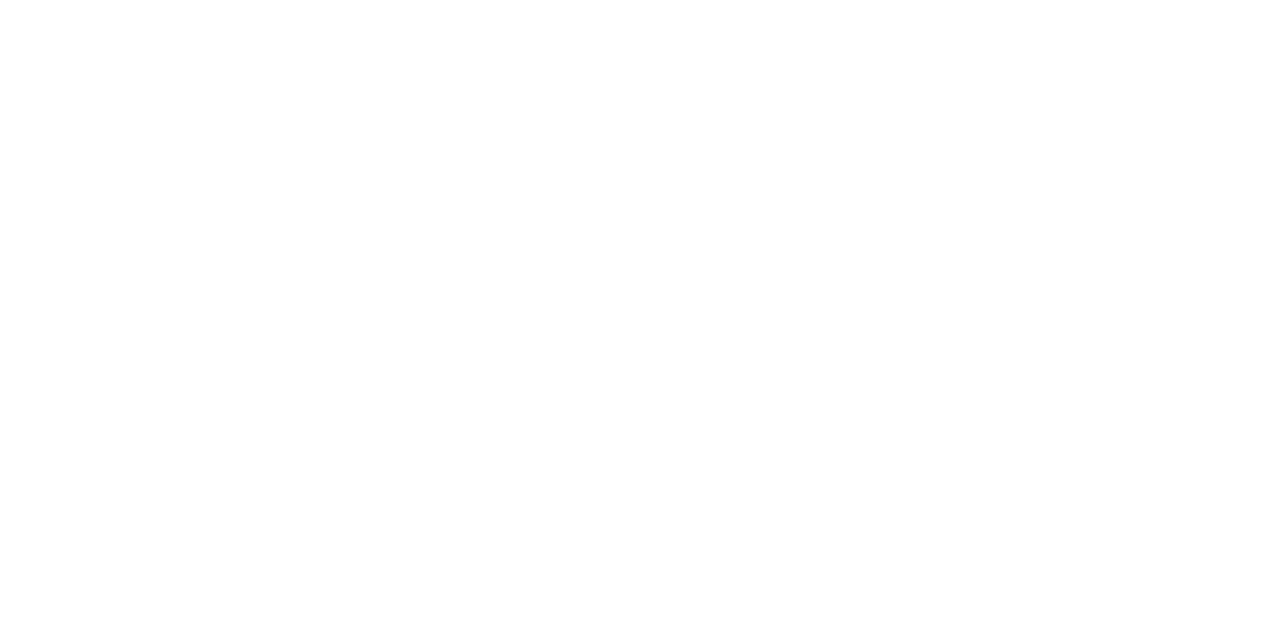
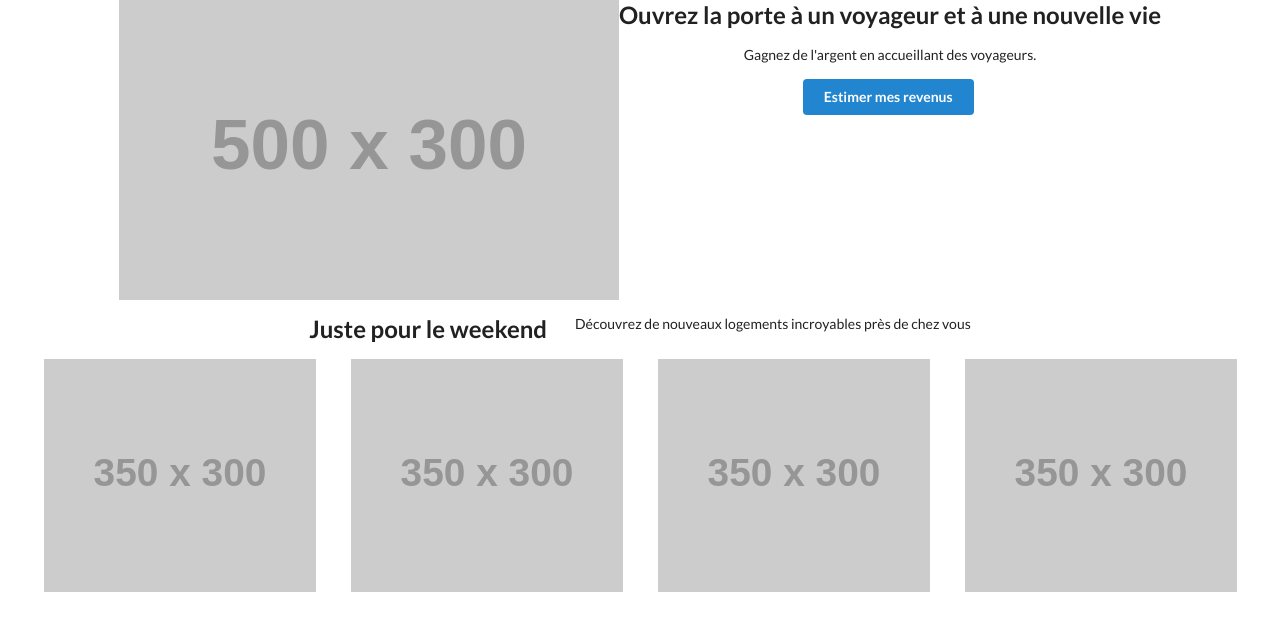
Before and after one commit to Mooncode29/defi-airbnb-semantic, a plain HTML site: page index.html in a window 1280 px wide. Drawn offline with Linux system fonts and the light colour scheme; placeholder pictures from the web are drawn by us.

Commit message:
part1 maj

```diff
--- a/index.html
+++ b/index.html
@@ -1,5 +1,5 @@
 <!DOCTYPE html>
-<html lang="en">
+<html lang="fr">
 <head>
 	<meta charset="UTF-8">
 	<title>Airbnb Semantic</title>
@@ -8,5 +8,33 @@
 </head>
 <body>
 
+
+	<!--partie 1 bla bla bla -->
+
+
+	<div class="ui centered grid container">
+		<div class="row">
+			<img class="ui three image" src="https://placehold.it/500x300">
+			<div class="five wide colum">
+				<h2> Ouvrez la porte à un voyageur et à une nouvelle vie </h2>
+				<p> Gagnez de l'argent en accueillant des voyageurs.</p>
+				<button class="ui blue button"> Estimer mes revenus </button>
+			</div>
+		</div>
+	</div>
+
+	<div class="ui centered grid container">
+		<h2> Juste pour le weekend </h2>
+		<p> Découvrez de nouveaux logements incroyables près de chez vous </p>
+	</div>
+
+	<div class="ui centered grid medium images">
+		<img src="https://placehold.it/350x300">
+		<img src="https://placehold.it/350x300">
+		<img src="https://placehold.it/350x300">
+		<img src="https://placehold.it/350x300">
+	</div>
+
+
 </body>
 </html>
```
